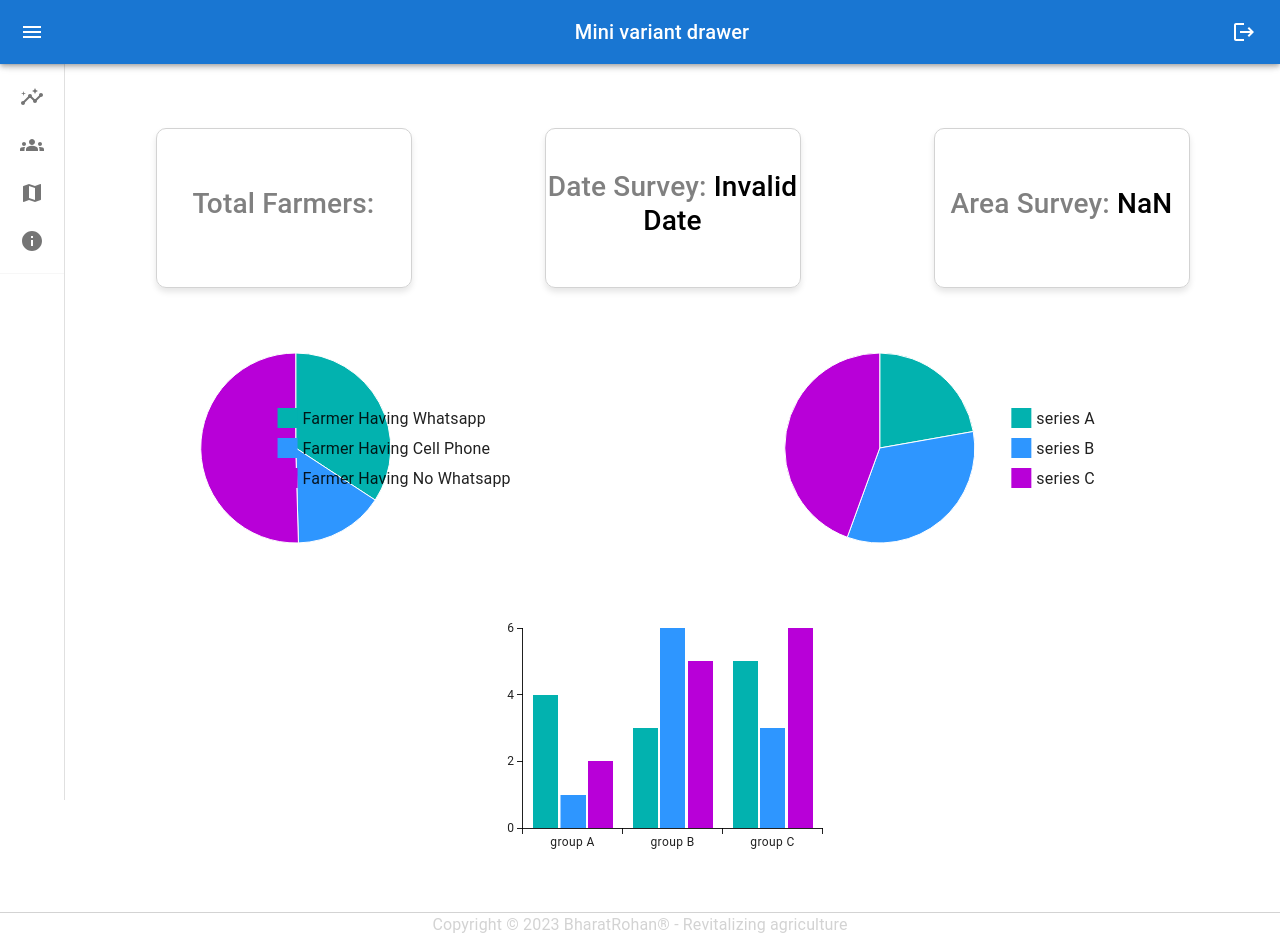
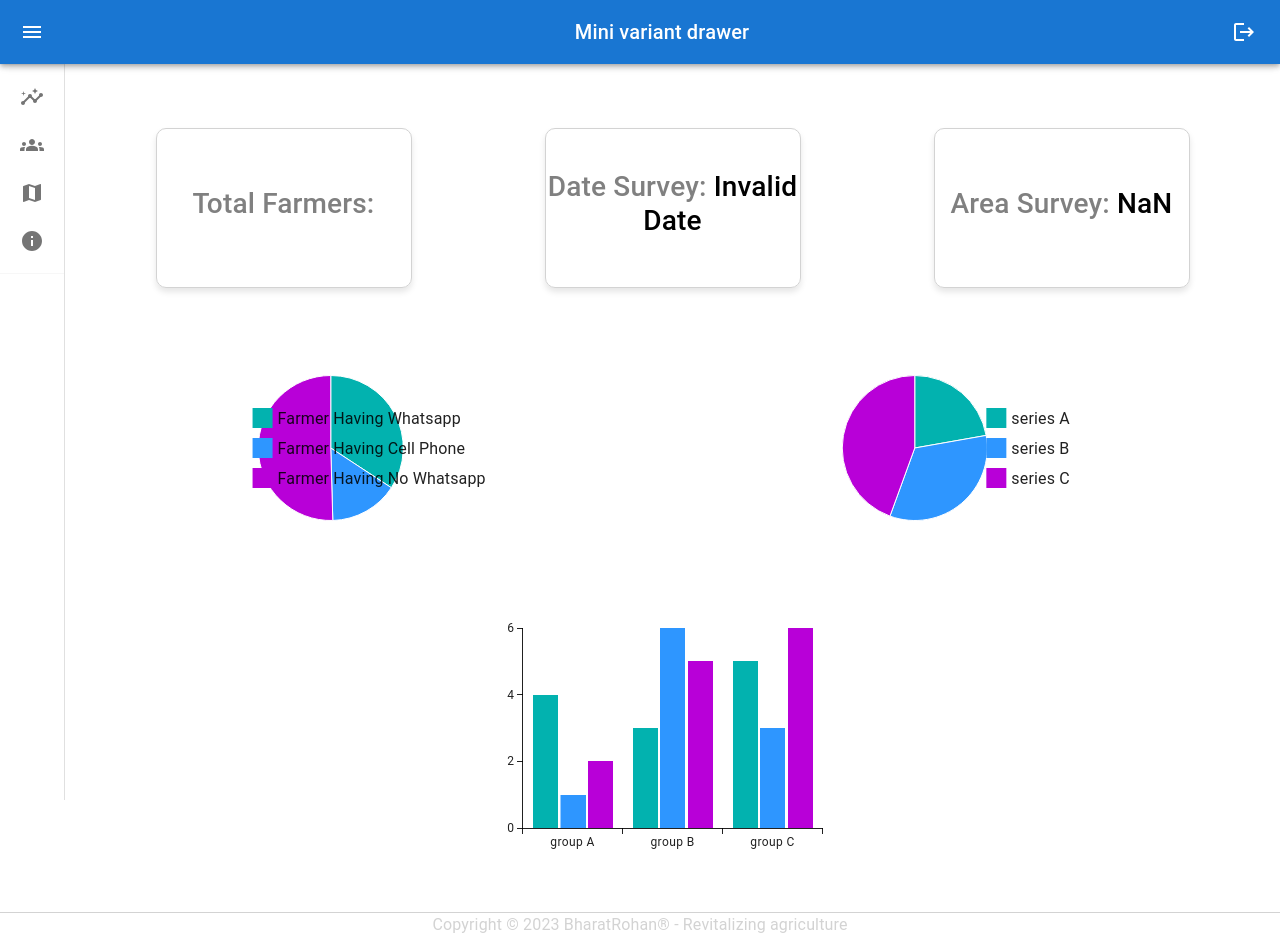
Before and after one commit to bharatrohan2016/svm-dashboard-frontend, a React (Create React App) app: page /dashboard in a window 1280 px wide. Built offline with nearby package versions, Linux system fonts and the light colour scheme; no server answers; sample sign-in values are in the browser's storage.

Commit message:
Farmers Dashboard

```diff
--- a/src/Components/User/DashBoard.jsx
+++ b/src/Components/User/DashBoard.jsx
@@ -33,8 +33,9 @@ const PieCharts = styled(Box)`
     flex-direction: column;
     justify-content: space-around;
     align-items: start;
-    min-height: 50vh;
+    min-height: 40vh;
     padding: 0;
+    overflow-x: visible;
   }
 `
 
@@ -112,10 +113,10 @@ const DashBoard = () => {
               { id: 1, value: 17, label: 'Farmer Having Cell Phone' },
               { id: 2, value: 56, label: 'Farmer Having No Whatsapp' },
             ],
-            cx: 60,
+            cx: 70,
           },
         ]}
-        width={300}
+        width={250}
         height={200}
       />
       <PieChart
@@ -126,10 +127,10 @@ const DashBoard = () => {
               { id: 1, value: 15, label: 'series B' },
               { id: 2, value: 20, label: 'series C' },
             ],
-            cx: 60,
+            cx: 70,
           },
         ]}
-        width={300}
+        width={250}
         height={200}
       />
       </PieCharts>
```
